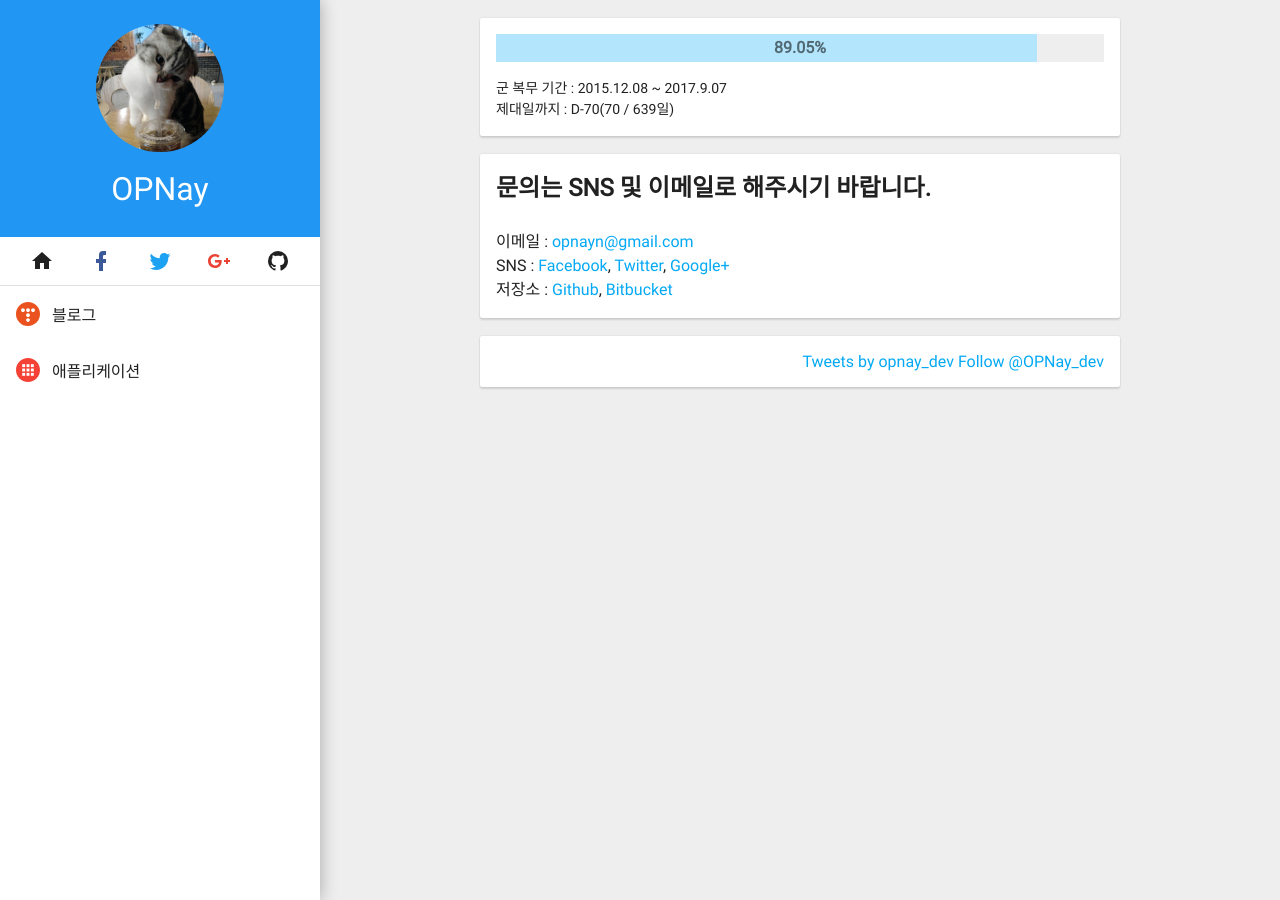
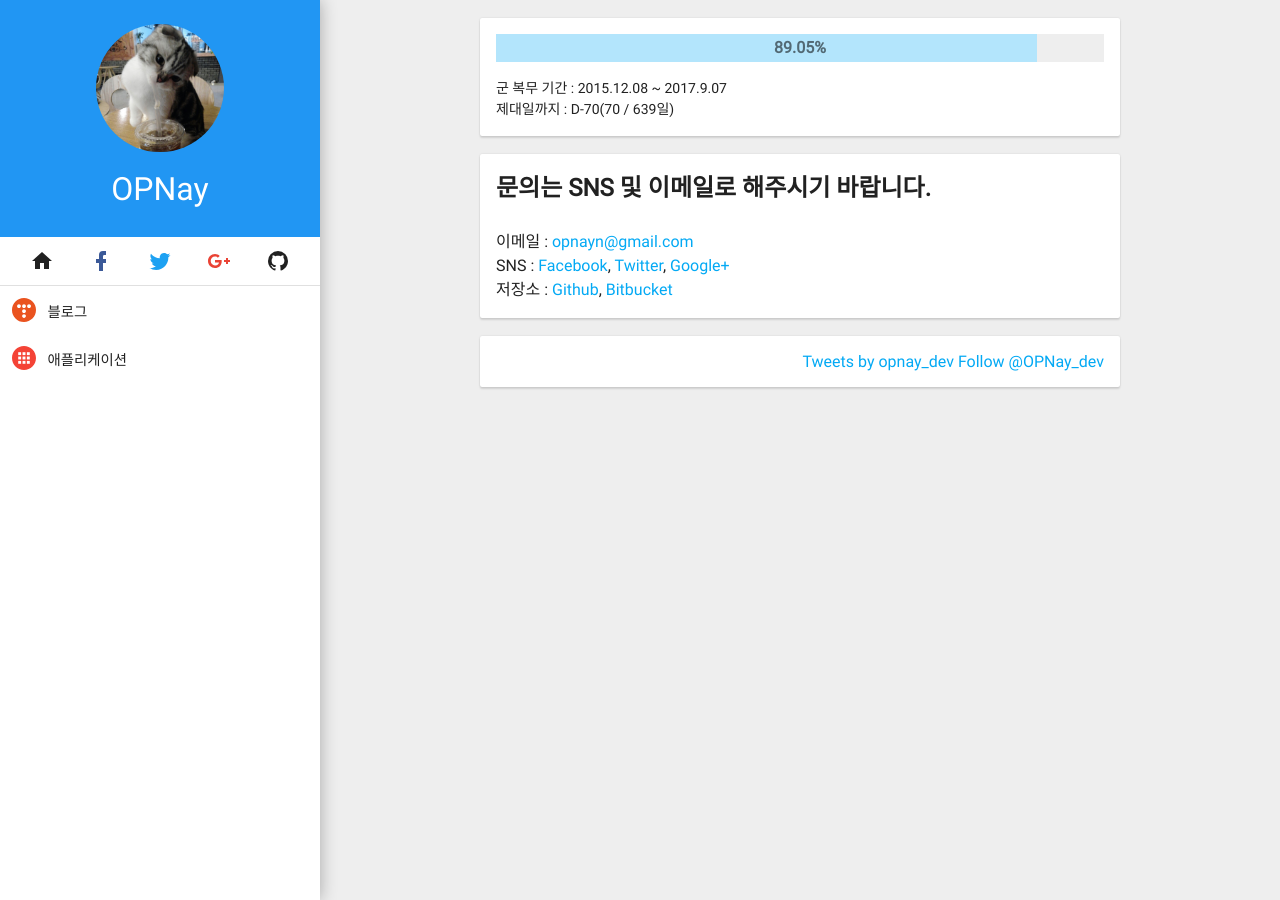
Before and after one commit to opnay/opnay.github.io, a Jekyll site: the page built from index.html, in a window 1280 px wide. Built offline with Jekyll 4.4.1, drawn with Linux system fonts in a browser that asks for light colours; some web fonts are replaced; comment, search, counter and statistics services are not loaded.

Commit message:
layouts: default: side: decrease font size

```diff
--- a/css/default.css
+++ b/css/default.css
@@ -18,12 +18,10 @@
 .side .social svg {width:24px; height:24px;}
 .side .social a {max-height:24px; line-height:24px; text-decoration:none;}
 
-.side .list .link {text-decoration:none; padding:16px;}
+.side .list .link {padding:12px; font-size:0.9em; text-decoration:none;}
 .side .list .link:hover {background:#EEE;}
 .side .list .title {vertical-align:middle; color:rgba(0,0,0,0.87);}
 .side .list .icon {margin-right:8px; width:24px; height:auto; vertical-align:middle;}
-.mobile .side .list {font-size:18px}
-.mobile .side .list .icon {width:32px; height:32px;}
 
 /* Content Wrap */
 .desktop .nav .top {transform:translateY(-100%);}
```
